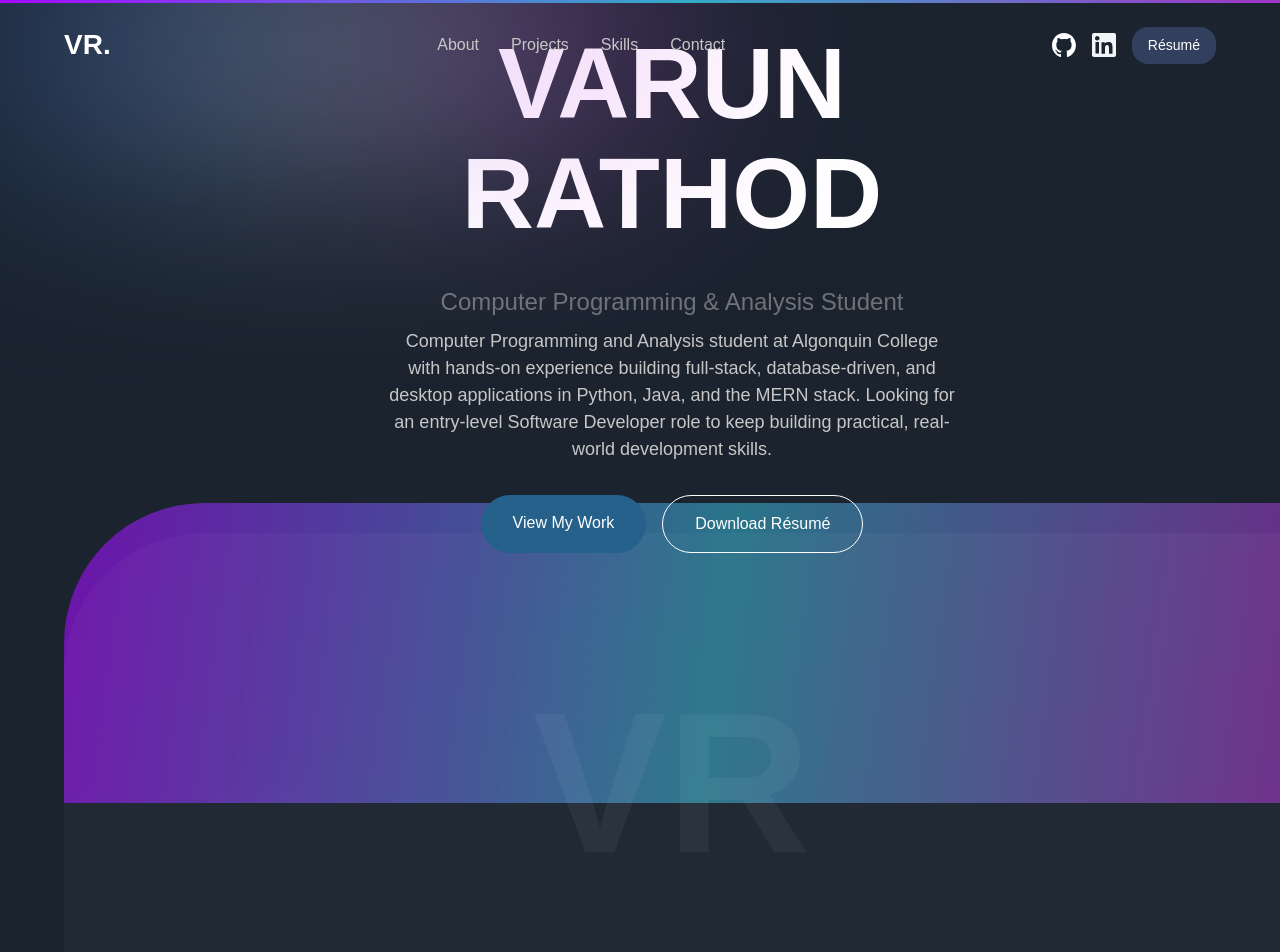
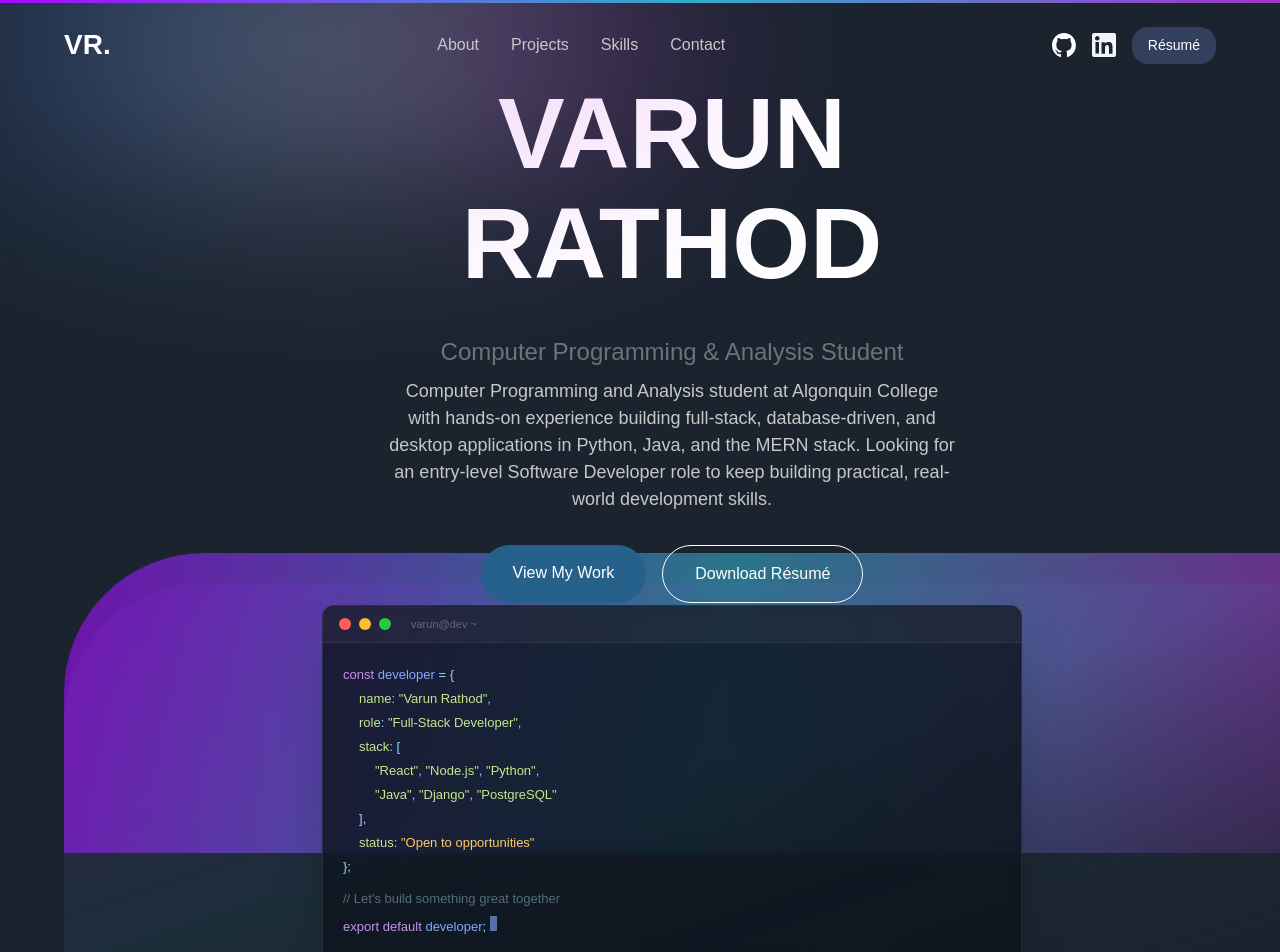
Before and after one commit to varunop18/portfolio, a Next.js app: page / in a window 1280 px wide. Shown: the top 952 px of the page. Built offline with nearby package versions, Linux system fonts and the light colour scheme; a web font is replaced by a local one.

Commit message:
replace empty VR block with code terminal visual

```diff
--- a/sections/Hero.jsx
+++ b/sections/Hero.jsx
@@ -99,9 +99,30 @@ const Hero = () => {
           </div>
           <div className="relative w-full md:-mt-[20px] -mt-[12px]">
             <div className="absolute w-full h-[300px] hero-gradient rounded-tl-[140px] z-0 -top-[30px]" />
-            <div className="w-full sm:h-[500px] h-[350px] rounded-tl-[140px] z-10 relative bg-[rgba(255,255,255,0.03)] flex items-center justify-center overflow-hidden">
-              <div className="text-[120px] sm:text-[200px] font-extrabold text-[rgba(255,255,255,0.05)] select-none">
-                VR
+            <div className="w-full sm:h-[400px] h-[280px] rounded-tl-[140px] z-10 relative overflow-hidden">
+              <div className="absolute inset-0 bg-gradient-to-br from-[rgba(165,9,255,0.12)] via-[rgba(52,172,199,0.08)] to-[rgba(26,35,46,0.95)]" />
+              <div className="absolute inset-0 flex items-center justify-center p-6 sm:p-10">
+                <div className="w-full max-w-[700px] bg-[rgba(15,20,30,0.85)] rounded-xl border border-[rgba(255,255,255,0.08)] shadow-2xl overflow-hidden backdrop-blur-sm">
+                  <div className="flex items-center gap-2 px-4 py-2.5 bg-[rgba(255,255,255,0.04)] border-b border-[rgba(255,255,255,0.06)]">
+                    <span className="w-3 h-3 rounded-full bg-[#ff5f57]" />
+                    <span className="w-3 h-3 rounded-full bg-[#febc2e]" />
+                    <span className="w-3 h-3 rounded-full bg-[#28c840]" />
+                    <span className="ml-3 text-[11px] text-[rgba(255,255,255,0.3)] font-mono">varun@dev ~ </span>
+                  </div>
+                  <div className="p-4 sm:p-5 font-mono text-[12px] sm:text-[13px] leading-[22px] sm:leading-[24px]">
+                    <p><span className="text-[#c792ea]">const</span> <span className="text-[#82aaff]">developer</span> <span className="text-[#89ddff]">=</span> <span className="text-[#89ddff]">{`{`}</span></p>
+                    <p className="pl-4"><span className="text-[#c3e88d]">name</span><span className="text-[#89ddff]">:</span> <span className="text-[#c3e88d]">&quot;Varun Rathod&quot;</span><span className="text-[#89ddff]">,</span></p>
+                    <p className="pl-4"><span className="text-[#c3e88d]">role</span><span className="text-[#89ddff]">:</span> <span className="text-[#c3e88d]">&quot;Full-Stack Developer&quot;</span><span className="text-[#89ddff]">,</span></p>
+                    <p className="pl-4"><span className="text-[#c3e88d]">stack</span><span className="text-[#89ddff]">:</span> <span className="text-[#89ddff]">[</span></p>
+                    <p className="pl-8"><span className="text-[#c3e88d]">&quot;React&quot;</span><span className="text-[#89ddff]">,</span> <span className="text-[#c3e88d]">&quot;Node.js&quot;</span><span className="text-[#89ddff]">,</span> <span className="text-[#c3e88d]">&quot;Python&quot;</span><span className="text-[#89ddff]">,</span></p>
+                    <p className="pl-8"><span className="text-[#c3e88d]">&quot;Java&quot;</span><span className="text-[#89ddff]">,</span> <span className="text-[#c3e88d]">&quot;Django&quot;</span><span className="text-[#89ddff]">,</span> <span className="text-[#c3e88d]">&quot;PostgreSQL&quot;</span></p>
+                    <p className="pl-4"><span className="text-[#89ddff]">]</span><span className="text-[#89ddff]">,</span></p>
+                    <p className="pl-4"><span className="text-[#c3e88d]">status</span><span className="text-[#89ddff]">:</span> <span className="text-[#ffcb6b]">&quot;Open to opportunities&quot;</span></p>
+                    <p><span className="text-[#89ddff]">{`}`}</span><span className="text-[#89ddff]">;</span></p>
+                    <p className="mt-2"><span className="text-[#546e7a]">{"// Let's build something great together"}</span></p>
+                    <p className="mt-1"><span className="text-[#c792ea]">export default</span> <span className="text-[#82aaff]">developer</span><span className="text-[#89ddff]">;</span></p>
+                  </div>
+                </div>
               </div>
             </div>
           </div>
@@ -201,9 +222,30 @@ const Hero = () => {
                 className="absolute w-full h-[300px] hero-gradient rounded-tl-[140px] z-0 -top-[30px]"
                 willChange="transform"
               />
-              <div className="w-full sm:h-[500px] h-[350px] rounded-tl-[140px] z-10 relative bg-[rgba(255,255,255,0.03)] flex items-center justify-center overflow-hidden">
-                <div className="text-[120px] sm:text-[200px] font-extrabold text-[rgba(255,255,255,0.05)] select-none">
-                  VR
+              <div className="w-full sm:h-[400px] h-[280px] rounded-tl-[140px] z-10 relative overflow-hidden">
+                <div className="absolute inset-0 bg-gradient-to-br from-[rgba(165,9,255,0.12)] via-[rgba(52,172,199,0.08)] to-[rgba(26,35,46,0.95)]" />
+                <div className="absolute inset-0 flex items-center justify-center p-6 sm:p-10">
+                  <div className="w-full max-w-[700px] bg-[rgba(15,20,30,0.85)] rounded-xl border border-[rgba(255,255,255,0.08)] shadow-2xl overflow-hidden backdrop-blur-sm">
+                    <div className="flex items-center gap-2 px-4 py-2.5 bg-[rgba(255,255,255,0.04)] border-b border-[rgba(255,255,255,0.06)]">
+                      <span className="w-3 h-3 rounded-full bg-[#ff5f57]" />
+                      <span className="w-3 h-3 rounded-full bg-[#febc2e]" />
+                      <span className="w-3 h-3 rounded-full bg-[#28c840]" />
+                      <span className="ml-3 text-[11px] text-[rgba(255,255,255,0.3)] font-mono">varun@dev ~ </span>
+                    </div>
+                    <div className="p-4 sm:p-5 font-mono text-[12px] sm:text-[13px] leading-[22px] sm:leading-[24px]">
+                      <p><span className="text-[#c792ea]">const</span> <span className="text-[#82aaff]">developer</span> <span className="text-[#89ddff]">=</span> <span className="text-[#89ddff]">{`{`}</span></p>
+                      <p className="pl-4"><span className="text-[#c3e88d]">name</span><span className="text-[#89ddff]">:</span> <span className="text-[#c3e88d]">&quot;Varun Rathod&quot;</span><span className="text-[#89ddff]">,</span></p>
+                      <p className="pl-4"><span className="text-[#c3e88d]">role</span><span className="text-[#89ddff]">:</span> <span className="text-[#c3e88d]">&quot;Full-Stack Developer&quot;</span><span className="text-[#89ddff]">,</span></p>
+                      <p className="pl-4"><span className="text-[#c3e88d]">stack</span><span className="text-[#89ddff]">:</span> <span className="text-[#89ddff]">[</span></p>
+                      <p className="pl-8"><span className="text-[#c3e88d]">&quot;React&quot;</span><span className="text-[#89ddff]">,</span> <span className="text-[#c3e88d]">&quot;Node.js&quot;</span><span className="text-[#89ddff]">,</span> <span className="text-[#c3e88d]">&quot;Python&quot;</span><span className="text-[#89ddff]">,</span></p>
+                      <p className="pl-8"><span className="text-[#c3e88d]">&quot;Java&quot;</span><span className="text-[#89ddff]">,</span> <span className="text-[#c3e88d]">&quot;Django&quot;</span><span className="text-[#89ddff]">,</span> <span className="text-[#c3e88d]">&quot;PostgreSQL&quot;</span></p>
+                      <p className="pl-4"><span className="text-[#89ddff]">]</span><span className="text-[#89ddff]">,</span></p>
+                      <p className="pl-4"><span className="text-[#c3e88d]">status</span><span className="text-[#89ddff]">:</span> <span className="text-[#ffcb6b]">&quot;Open to opportunities&quot;</span></p>
+                      <p><span className="text-[#89ddff]">{`}`}</span><span className="text-[#89ddff]">;</span></p>
+                      <p className="mt-2"><span className="text-[#546e7a]">// Let&apos;s build something great together</span></p>
+                      <p className="mt-1"><span className="text-[#c792ea]">export default</span> <span className="text-[#82aaff]">developer</span><span className="text-[#89ddff]">;</span><span className="inline-block w-[7px] h-[15px] bg-[#82aaff] ml-1 animate-pulse" /></p>
+                    </div>
+                  </div>
                 </div>
               </div>
             </motion.div>
```
Also changed, not shown: 1 other file (tests, documents, lock files or other folders).
